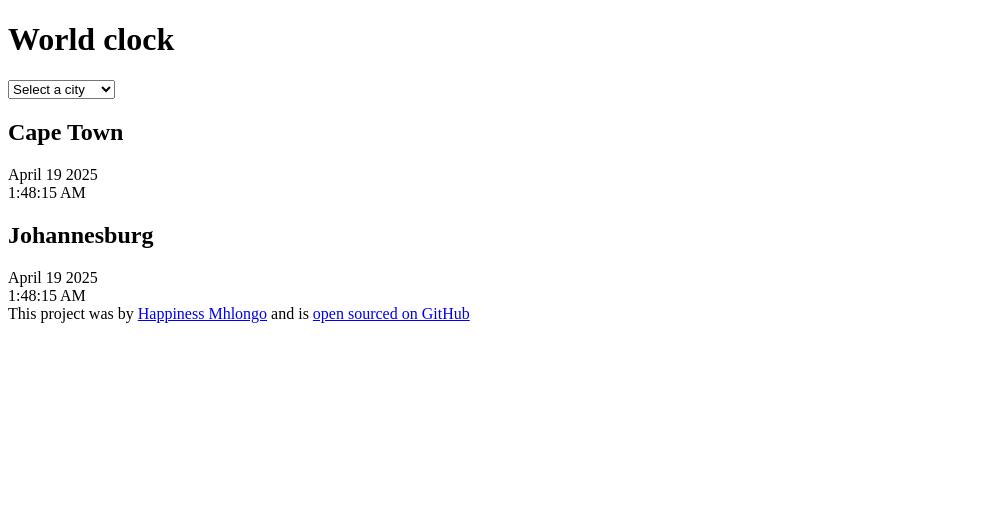
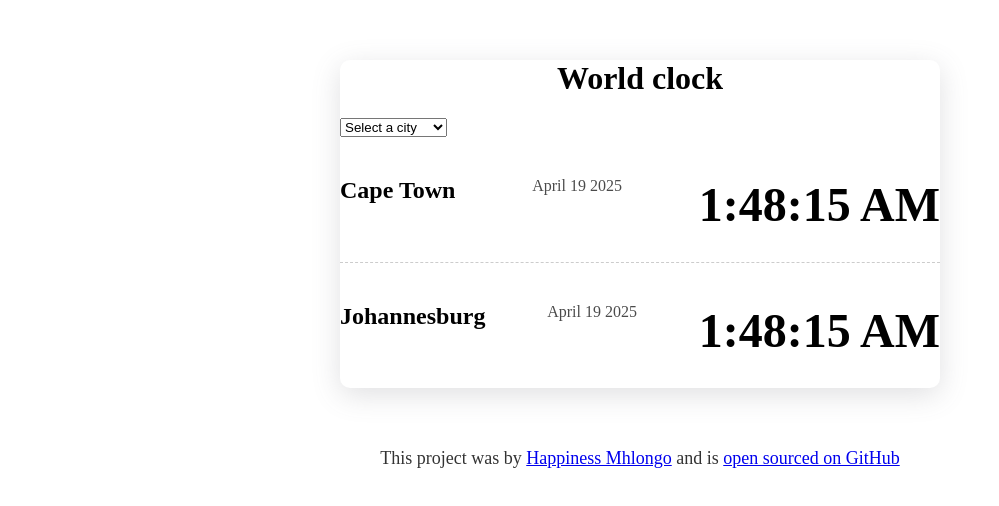
Before and after one commit to Happiness549/World-Clock, a plain HTML site: page index.html in a window 1280 px wide. Shown: the whole page, without its empty margins (0-999 px from the left). Drawn offline with Linux system fonts and the light colour scheme.

Commit message:
styled project with CSS

```diff
--- a/index.html
+++ b/index.html
@@ -3,7 +3,7 @@
 <head>
     <meta charset="UTF-8">
     <meta name="viewport" content="width=device-width, initial-scale=1.0">
-    <link rel="stylesheet" href="styels.css">
+    <link rel="stylesheet" href="styles.css">
     <title>World Clock</title>
 </head>
 <body>
--- a/styles.css
+++ b/styles.css
@@ -0,0 +1,59 @@
+body{
+    background-color: f9f7fe;
+}
+
+h2{
+    margin: 0 0 5px;
+}
+
+h1 {
+    text-align: center;
+  }
+
+  select{
+    display: block ;
+  }
+
+.container{
+    max-width: 600px;
+    margin: 60px auto;
+    background-color: white;
+    padding: 0px;
+    box-shadow: rgba(100, 100, 111, 0.2) 0px 7px 29px 0px;;
+    border-radius: 10px;
+}
+
+.city{
+    display: flex;
+    margin: 10px 0;
+    justify-content: space-between;
+    padding: 30px 0;
+    border-bottom: 1px dashed rgba(0, 0, 0, 0.2);
+}
+
+.city:last-child{
+    border: none;
+}
+
+
+
+  .date{
+    opacity: 0.7;
+  }
+
+  .time{
+    font-size: 48px;
+    font-weight: bold;
+  }
+  .time small{
+    font-size: 24px;
+    vertical-align: middle;
+    line-height: 48px;
+
+  }
+
+  footer {
+    text-align: center;
+    font-size: 18px;
+    color: rgba(0, 0, 0, 0.8)
+  }
```
